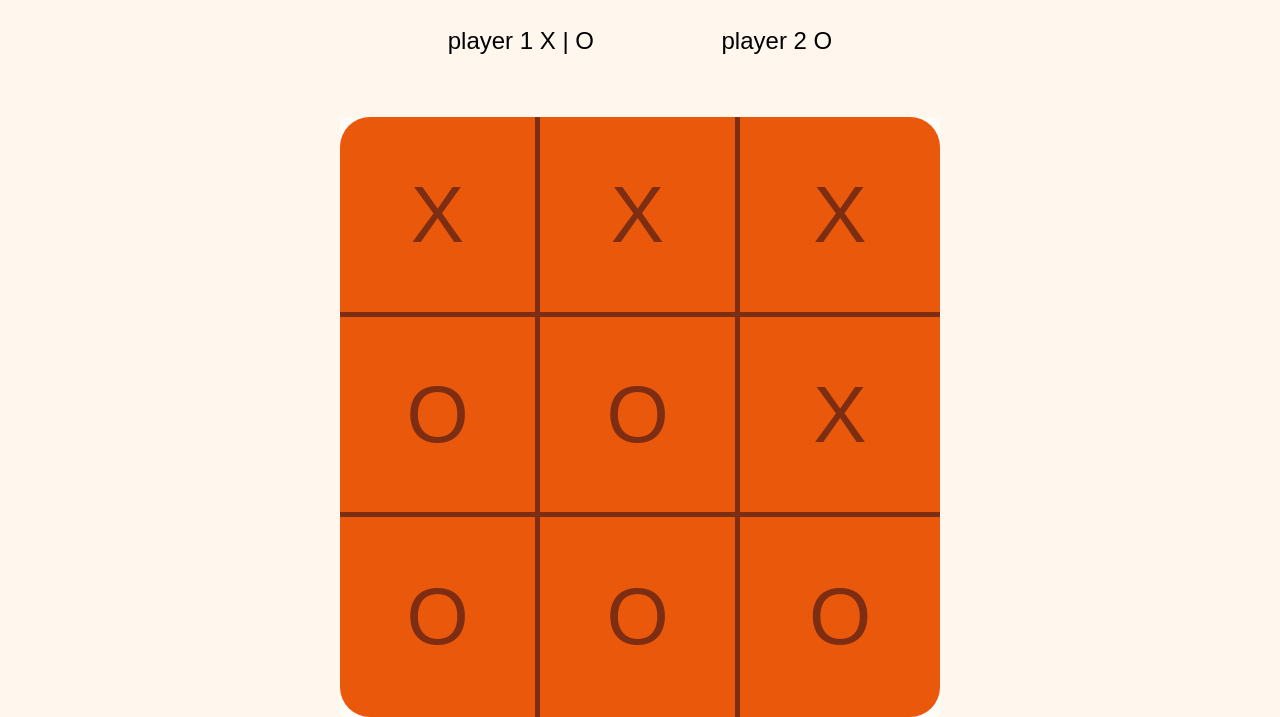
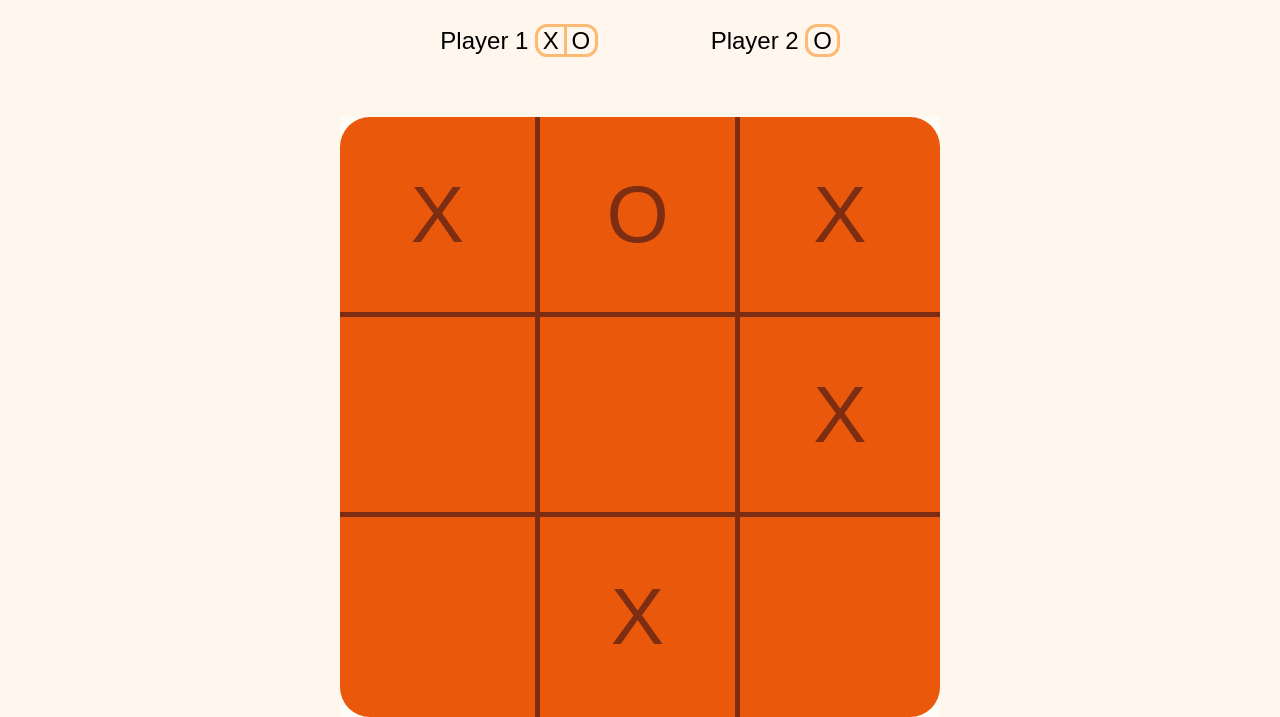
Before and after one commit to LeonsChub/TicTacToe, a plain HTML site: page index.html in a window 1280 px wide. Shown: the part 99-816 px from the top of the page. Drawn offline with Linux system fonts and the light colour scheme.

Commit message:
added rendering function

```diff
--- a/index.html
+++ b/index.html
@@ -15,20 +15,20 @@
 
     <section class="main container">
         <div class="player-selection">
-            <div class="player first-player">player 1 X | O</div>
-            <div class="player second-player">player 2 O </div>
+            <div class="player first-player">Player 1 <span> <i>X</i><i>O</i></span></div>
+            <div class="player second-player">Player 2 <span>O</span> </div>
         </div>
 
         <div class="board">
-            <div class="cell">X</div>
-            <div class="cell">X</div>
-            <div class="cell">X</div>
-            <div class="cell">O</div>
-            <div class="cell">O</div>
-            <div class="cell">X</div>
-            <div class="cell">O</div>
-            <div class="cell">O</div>
-            <div class="cell">O</div>
+            <div class="cell"></div>
+            <div class="cell"></div>
+            <div class="cell"></div>
+            <div class="cell"></div>
+            <div class="cell"></div>
+            <div class="cell"></div>
+            <div class="cell"></div>
+            <div class="cell"></div>
+            <div class="cell"></div>
         </div>
     </section>
 </body>
--- a/script.js
+++ b/script.js
@@ -1,7 +1,7 @@
 const GameBoard =  (() => {
-    let board = [" "," "," "
-                ," "," "," "
-                ," "," "," "];
+    let board = ["X","O","X"
+                ," "," ","X"
+                ," ","X"," "];
 
     const getValAt = (index) => {
         if (index > 8) {
@@ -23,6 +23,10 @@ const GameBoard =  (() => {
         return false;
     }
 
+    const getBoard = () =>{
+        return board;
+    }
+
     const toString = ()=>{
         let str = "";
         for (let index = 0; index < board.length; index++) {
@@ -34,7 +38,15 @@ const GameBoard =  (() => {
         return str;
     };
 
-    return {getValAt , setValAt , toString};
+    const renderBoard = (doc) =>{
+        pageCell = document.querySelectorAll(".cell");
+
+       for (let index = 0; index < board.length; index++) {
+            pageCell[index].textContent = board[index];
+       }
+    }
+
+    return {getValAt , setValAt , toString, getBoard, renderBoard};
     })();
 
 
@@ -52,4 +64,4 @@ const PlayerFactory = (name, side) =>{
 
 const player1 = PlayerFactory("Jimmy", "O");
 
-console.log(`Name : ${player1.getName()} , plays as : ${player1.getSide()}`);
+GameBoard.renderBoard();
--- a/style.css
+++ b/style.css
@@ -65,7 +65,6 @@ body{
 }
 
 h1.main-title{
-    font-family: 'Montserrat', sans-serif;
     font-size: 3em;
     text-align: center;
 
@@ -150,3 +149,18 @@ h1.main-title{
 .cell:nth-child(9){
     border-bottom-right-radius: 30px;
 }
+
+.player > span{
+    border: 3px var(--orange-300) solid;
+    padding-inline: 0.2em;
+    border-radius: 0.5em;
+}
+
+span > i:first-child{
+    border-right: 3px var(--orange-300) solid;
+    padding-right: 0.2em;
+}
+
+span > i:last-child{
+    padding-left: 0.2em;
+}
```
